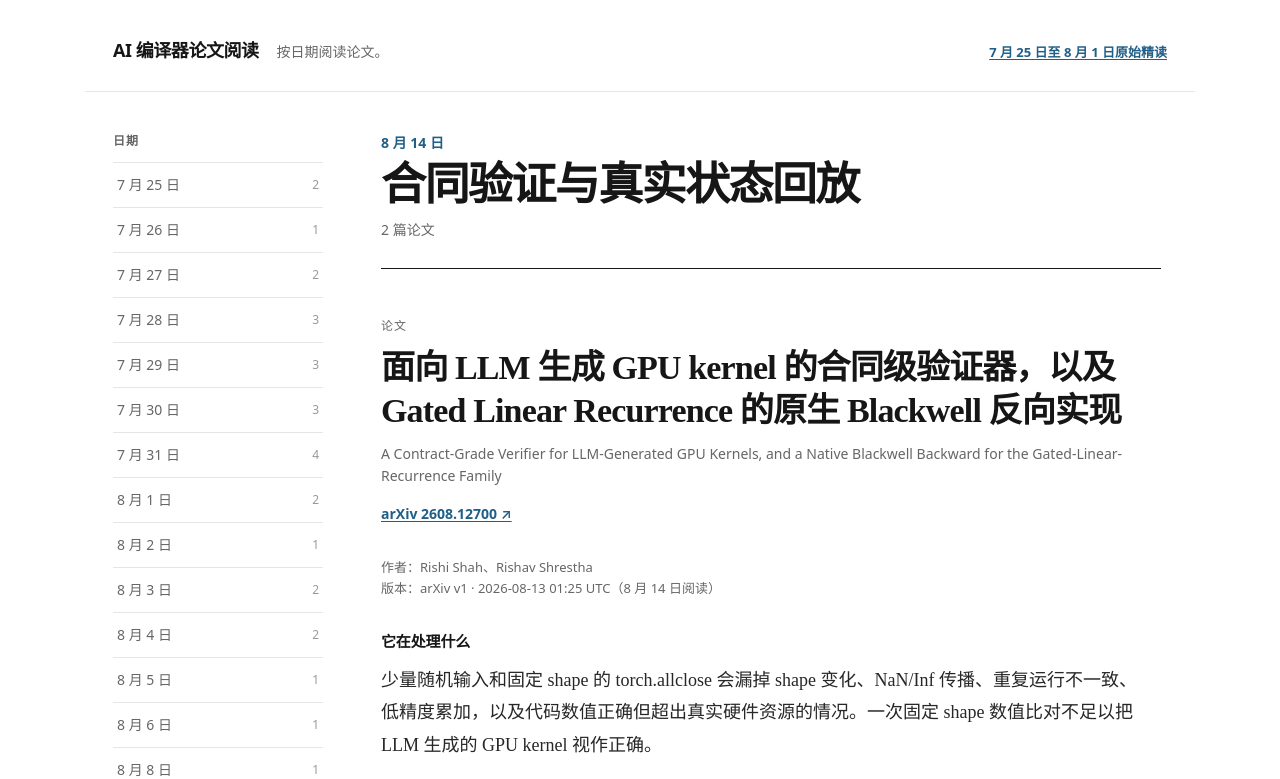
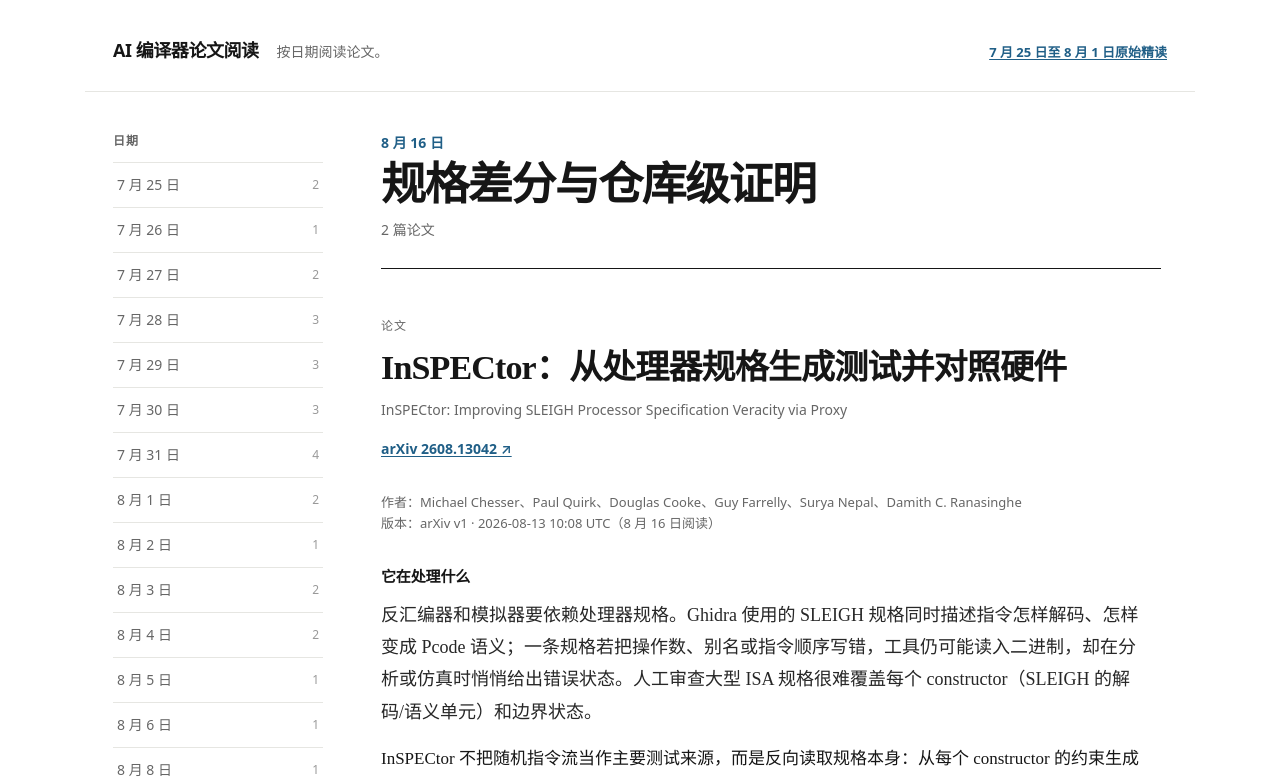
Before and after one commit to LeslinD/ai-compiler-atlas, a Next.js app: page / in a window 1280 px wide. Shown: the top 779 px of the page. Built offline with nearby package versions, Linux system fonts and the light colour scheme.

Commit message:
List August 15–16 reading days

```diff
--- a/app/page.tsx
+++ b/app/page.tsx
@@ -62,6 +62,8 @@ const dateTitles: Record<string, string> = {
   "2026-08-12": "真实任务与硬件可用性",
   "2026-08-13": "可检查的 kernel 演化",
   "2026-08-14": "合同验证与真实状态回放",
+  "2026-08-15": "可执行合同与综合反馈",
+  "2026-08-16": "规格差分与仓库级证明",
 };
 
 function dateLabel(value: string) {
```
